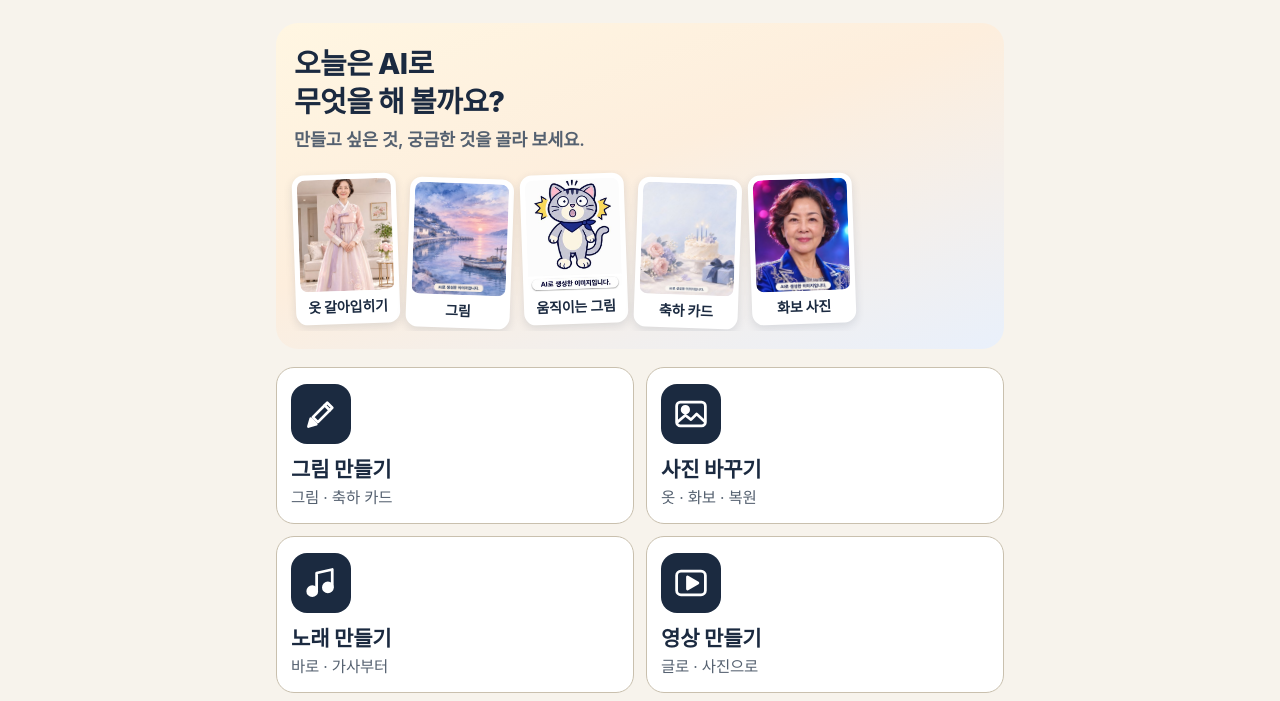
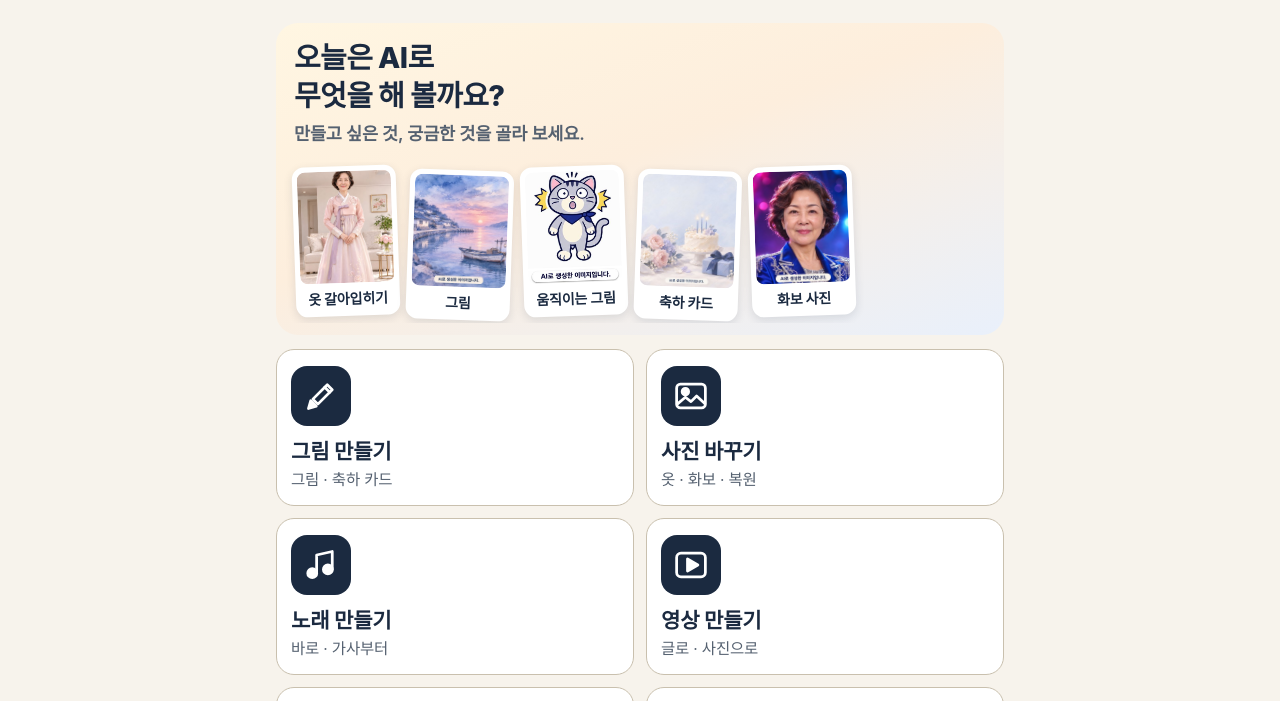
Before and after one commit to digital-ieum/ai-prompt, a plain HTML site: page index.html in a window 1280 px wide. Shown: the part 71-772 px from the top of the page. Drawn offline with Linux system fonts and the light colour scheme; a web font is replaced by a local one.

Commit message:
v1.0 미리보기: 첫 화면 인사말 상자 여백 줄임
Co-Authored-By: Claude Fable 5.2 <noreply@anthropic.com>
Claude-Session: https://claude.ai/code/session_01RnSNps6Fvv7BtyvBn44HhM

```diff
--- a/style.css
+++ b/style.css
@@ -703,3 +703,6 @@ body[data-home="c"] .play-hero { padding-bottom: 6px; background: none; padding-
 .mrow-ico .g { fill: #fff; stroke: #fff; }
 .mrow-ico .gs { stroke: #fff; }
 .mrow-ico .gf { fill: rgba(255,255,255,.22); }
+/* 인사말 상자 여백 줄임: 메뉴가 더 위로 */
+.play-hero { padding-top: 16px; padding-bottom: 12px; margin-bottom: 14px; }
+.play-kicker { margin-bottom: 14px; }
```
